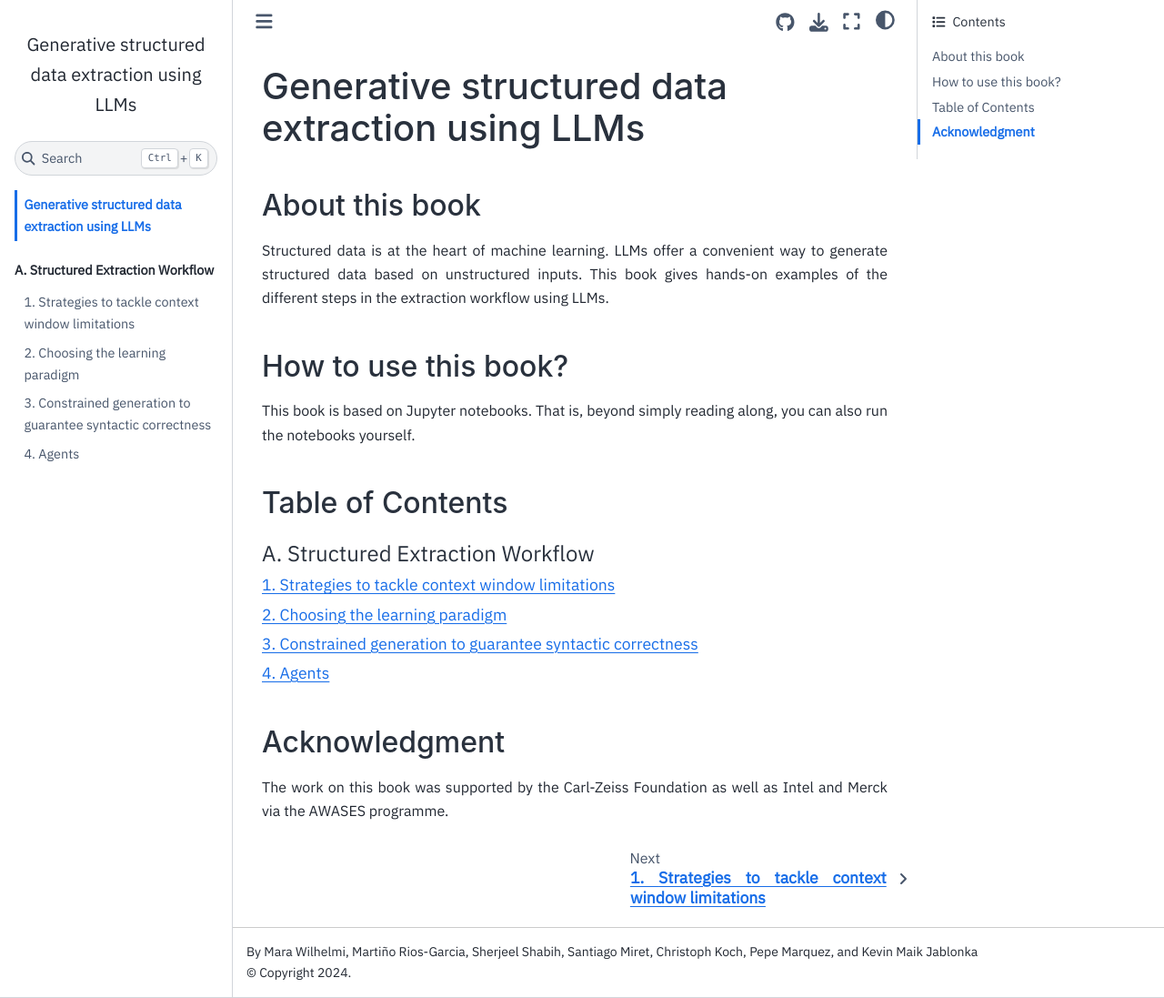
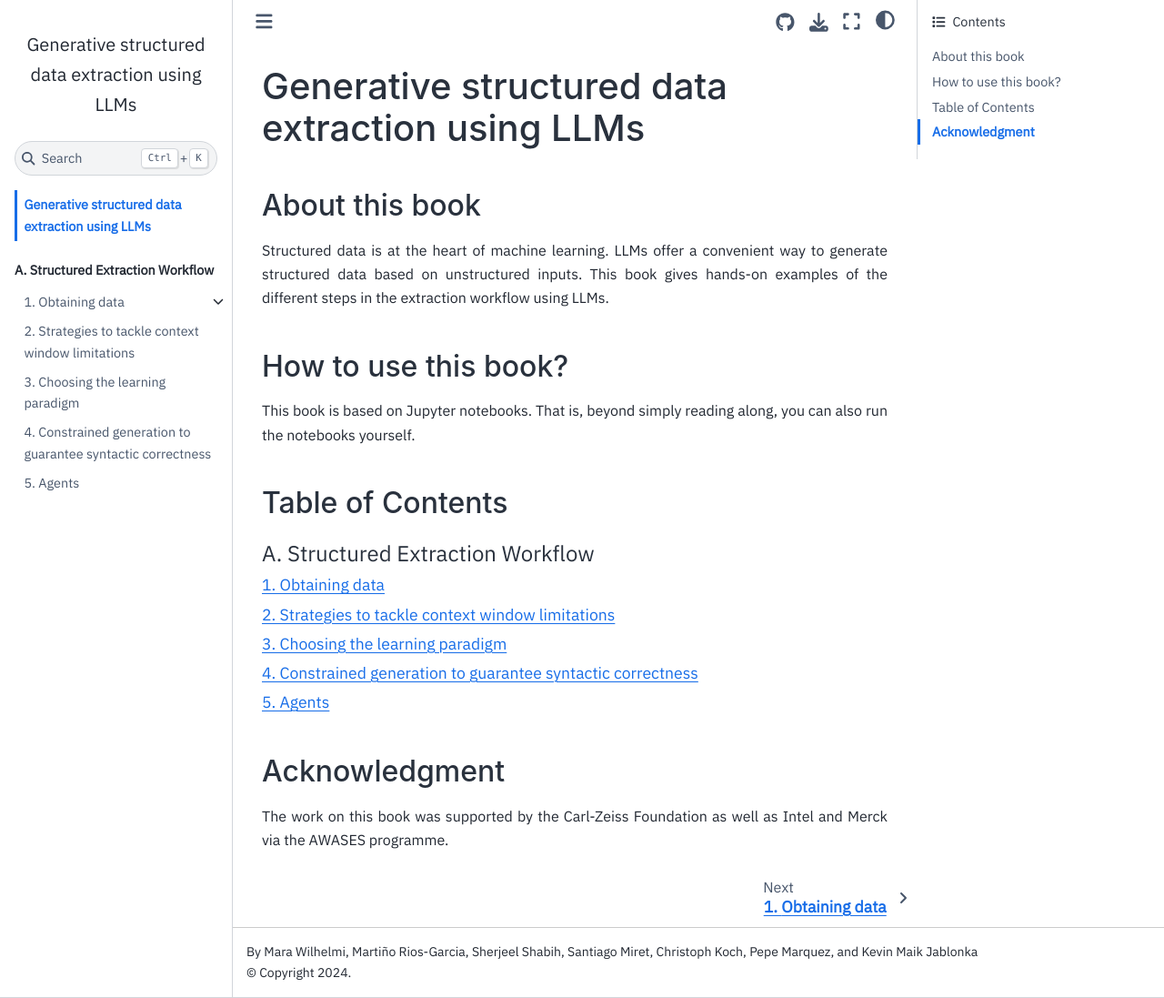
Before and after one commit to lamalab-org/matextract-book, a Jupyter Book: the page built from index.md, in a window 1280 px wide and 1097 px high. Shown: the whole window at 91% size. Built offline with Jupyter Book 1.0.4 settings and Sphinx 7.4.7 and the Sphinx Book theme 1.1.4, drawn with Linux system fonts in a browser that asks for light colours; some of the changed lines change nothing that is shown.

Commit message:
migration to jupyterbook

```diff
--- a/_toc.yml
+++ b/_toc.yml
@@ -4,9 +4,9 @@ parts:
 - caption: A. Structured Extraction Workflow
   numbered: true
   chapters:
-    # - file: obtaining_data/
-    #   sections:
-      # - file: obtaining_data/obtaining_data.qmd
+    - file: content/obtaining_data/index.md
+      sections:
+        - file: content/obtaining_data/data_mining.ipynb
       # - file: obtaining_data/crossref_search.ipynb
       # - file: obtaining_data/data_mining.ipynb
       # - file: obtaining_data/annotation.ipynb
--- /dev/null
+++ b/content/obtaining_data/index.md
@@ -0,0 +1 @@
+# Obtaining data
```
Also changed, not shown: content/obtaining_data/data_mining.ipynb.
